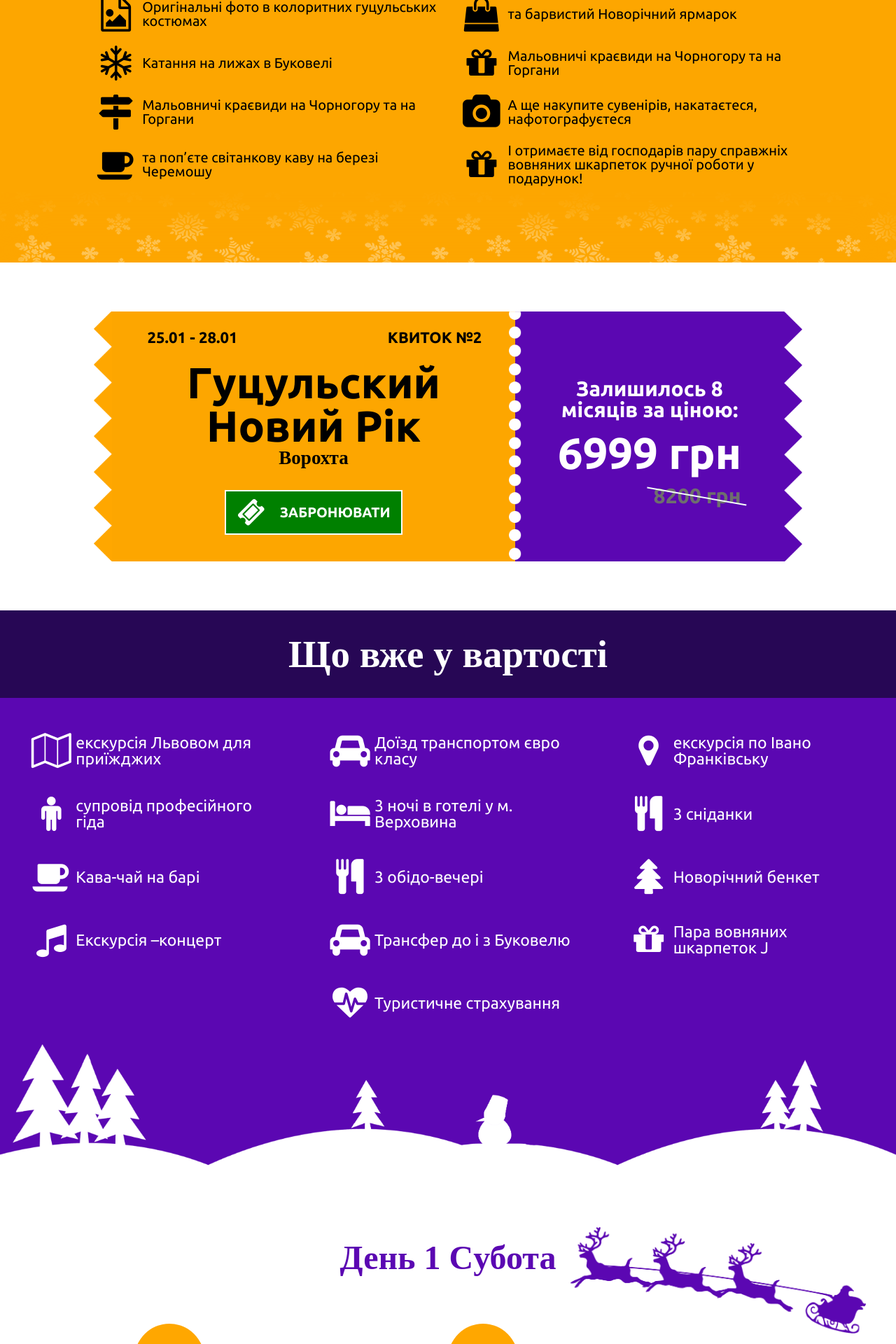
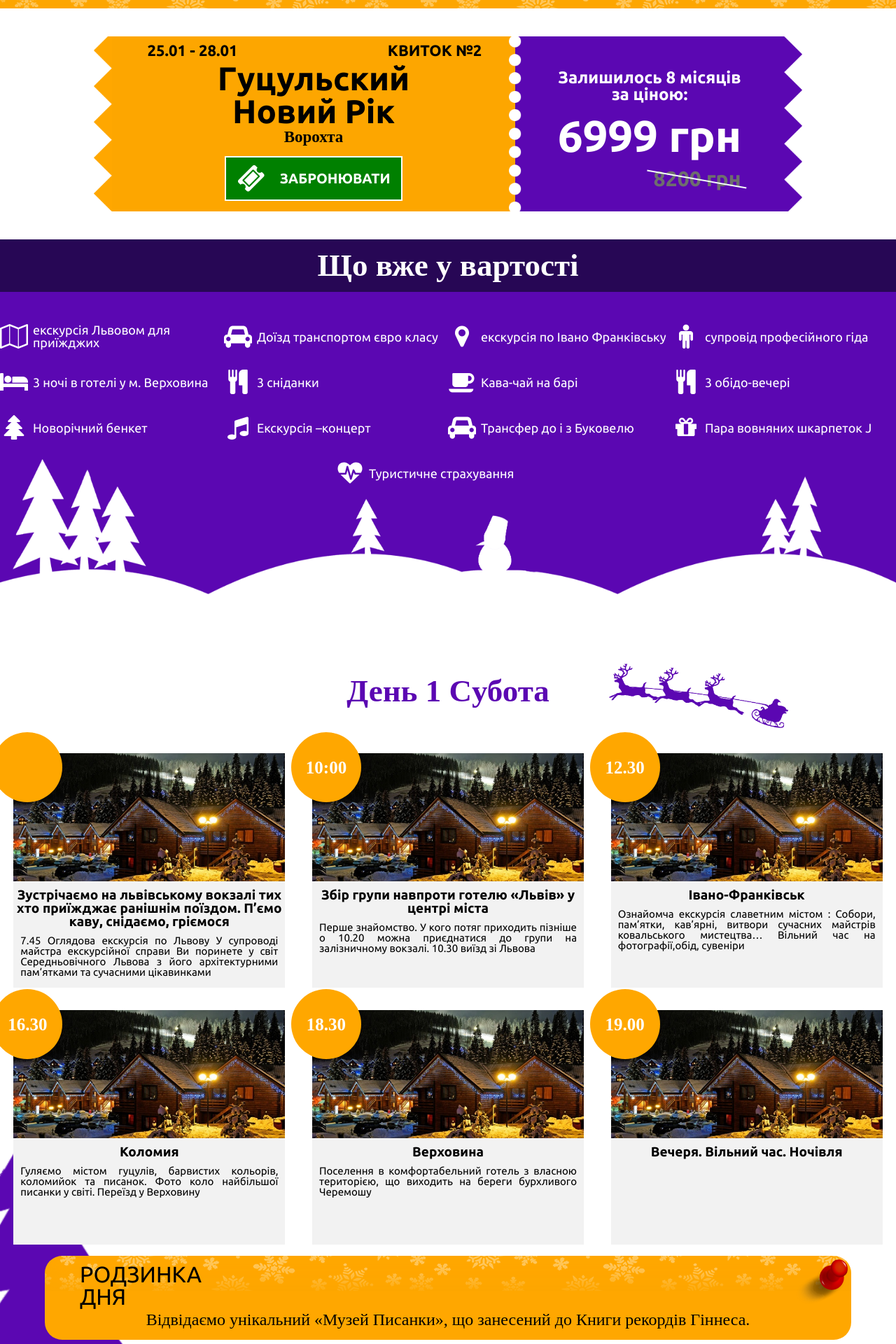
Before and after one commit to alexandrtovmach/vorohta, a PHP site: page / in a window 1280 px wide. Shown: the part 1240-3160 px from the top of the page at 70% size. Run offline with PHP 8.4, Linux system fonts and the light colour scheme; some web fonts are replaced.

Commit message:
changed size of the page

```diff
--- a/index.html
+++ b/index.html
@@ -40,9 +40,8 @@
                 <a class='menu-item'  href="#">ПРО НАС</a>
                 <a class='menu-item'  href="#">ВІДГУКИ</a>
             </div>
-                <p class='header-phoneNumber'>ЗАМОВИТИ 380961112223</p>
+                <p class='header-phoneNumber'>ЗАМОВИТИ +380961112223</p>
                 <div class="hamburger-icon"><i class="fa fa-bars" aria-hidden="true"></i></div>
-
         </header>
 
         <main>
@@ -102,7 +101,7 @@
                         </div>
                         <p class='title'>Гуцульский Новий Рік</p>
                         <p class='city'>Ворохта</p>
-                        <a href="#">
+                        <a href="#" class='registration-button'>
                             <div><i class="fa fa-ticket" aria-hidden="true"></i></div>
                             <p>ЗАБРОНЮВАТИ</p>
                         </a>
@@ -110,7 +109,7 @@
                     <li class='secondPart'>
                         <div class='bullets' style='background-image: url(design/img_pack/clipart/ticket_divider.png)'></div>
                         <div class='triangles-right' style='background-image: url(design/img_pack/clipart/ticket_deco_violet.png)'></div>
-                        <p class='moths-left'>Залишилось 8 місяців за ціною:</p>
+                        <p class='moths-left'>Залишилось 8 місяців<br> за ціною:</p>
                         <p class='price-actual'>6999 грн</p>
                         <p class='price-outOfDated'>8200 грн
                             <span class='cross-line'></span>
@@ -262,7 +261,7 @@
                     <h3>РОДЗИНКА ДНЯ</h3>
                     <p>00:00 З новим 2018 Роком! Запальна Новорічна  гуцульська вечірка</p>
                 </div>
-            </section>
+            </section>'
 
             <section class='Order-button'>
                 <a href="#">
@@ -457,7 +456,5 @@
                 </div>
             </section>
         </footer>
-
-
     </body>
 </html>
--- a/style/mainstyle.css
+++ b/style/mainstyle.css
@@ -184,35 +183,35 @@ main img {
 /*--------snow animation for .section-promise--------- */
 
 .snowflakes-area-top {
-	height: 100px;
+	height: 50px;
 	background-image:  url('../design/img_pack/clipart/snowflakes_white_horizontal_bg.png');
 	animation: snowflakes 15s infinite linear;
-	box-shadow: inset 0em -3em 3em -1em #FDA600;
+	box-shadow: inset 0em -1em 2em 0em #FDA600;
 }
 
 .snowflakes-area-bottom {
-	height: 100px;
+	height: 50px;
 	background-image:  url('../design/img_pack/clipart/snowflakes_white_horizontal_bg.png');
 	animation: snowflakes 15s infinite linear;
-	box-shadow: inset 0 2em 3em 1em rgb(253, 166, 0);
+	box-shadow: inset 0 1em 2em 0em rgb(253, 166, 0);
 }
 
 .title {
 	font-family: "Kurale";
-	font-size: 60px;
+	font-size: 45px;
 	text-align: center;
-	margin-top: -65px;
-	margin-bottom: 50px;
+	margin-top: -40px;
+	margin-bottom: 15px;
 }
 
 .section-promise ul {
 	display: flex;
 	flex-direction: row;
-	justify-content: space-between;
+	justify-content: space-around;
 	flex-wrap: wrap;
 	align-self: center;
 	margin: auto;
-	width: 80%;
+	width: 100%;
 	height: 100%;
 }
 
@@ -221,7 +220,7 @@ main img {
 	flex-direction: row;
 	align-items: center;
 	justify-content: space-between;
-	width: 49%;
+	width: 21%;
 	margin: 10px 0;
 }
 
@@ -235,13 +234,13 @@ main img {
 }
 
 .section-promise ul li div i {
-	font-size: 50px;
+	font-size: 35px;
 }
 
 .section-promise ul li p {
 	flex-grow: 1;
 	font-family: "Ubuntu";
-	font-size: 20px;
+	font-size: 18px;
 	width: 75%;
 	display: flex;
 	flex-direction: row;
@@ -262,7 +261,7 @@ main img {
 	flex-direction: row;
 	justify-content: center;
 	width: 75%;
-	padding: 70px 0;
+	padding: 40px 0;
 	align-self: center;
 }
 
@@ -324,7 +323,7 @@ main img {
 	font-family: "Ubuntu";
 	font-size: 22px;
 	color: black;
-	padding: 20px 0;
+	padding: 3px 0;
 }
 
 .firstPart .title {
@@ -333,13 +332,13 @@ main img {
 	padding: 2px 0;
 	font-family: "Ubuntu";
 	font-weight: bold;
-	font-size: 62px;
+	font-size: 47px;
 	color: black;
 }
 
 .firstPart .city {
 	font-family: "Kurale";
-	font-size: 27px;
+	font-size: 23px;
 	color: black;
 }
 
@@ -352,7 +351,7 @@ main img {
 	background-color: green;
 	border: 2px solid white;
 	padding: 10px 0;
-	margin: 32px 0;
+	margin: 16px 0 9px;
 }
 
 .firstPart p {
@@ -401,7 +400,7 @@ main img {
 
 .secondPart p {
 	font-family: "Ubuntu";
-	font-size: 20px;
+	font-size: 25px;
 	color: white;
 	width: 86%;
 	text-align: center;
@@ -409,7 +408,7 @@ main img {
 }
 
 .secondPart .moths-left {
-	font-size: 30px;
+	font-size: 24px;
 	font-weight: bold;
 	width: 80%;
 }
@@ -470,10 +469,10 @@ main img {
 	text-align: center;
 	font-family: "Kurale";
 	font-weight: bold;
-	font-size: 55px;
+	font-size: 45px;
 	width: 100%;
 	background-color: rgb(39, 7, 85);
-	padding: 35px 0;
+	padding: 15px 0;
 }
 
 .what-included ul {
@@ -486,9 +485,9 @@ main img {
 	flex-wrap: wrap;
 	width: 100%;
 	padding-top: 30px;
-	padding-bottom:276px;
+	padding-bottom:240px;
 	background-image: url('../design/img_pack/clipart/christmas_tree_bg_clipart.png');
-	background-size: 100% auto;
+	background-size: 100% 55%;
 	background-position: bottom;
 	background-repeat: no-repeat;
 
@@ -500,9 +499,9 @@ main img {
 	justify-content: center;
 	align-items: center;
 	align-self: flex-end;
-	width:350px;
-	height: 90px;
-	margin: 0 20px;
+	width:21%;
+	margin: 10px 0;
+	padding: 5px 0;
 }
 
 .what-included ul li div {
@@ -515,7 +514,8 @@ main img {
 }
 
 .what-included ul li div i {
-	font-size: 50px;
+	font-size: 35px;
+	padding: 0 20px;
 	color: white;
 }
 
@@ -525,12 +525,11 @@ main img {
 	flex-direction: row;
 	justify-content: flex-start;
 	align-items: center;
-	height: 100%;
 	width: 70%;
 	min-width: 280px;
 	color: white;
 	font-family: "Ubuntu";
-	font-size: 23px;
+	font-size: 18px;
 }
 
 /*--------------daily-program------------*/
@@ -539,30 +538,20 @@ main img {
 	width: 100%;
 	display: flex;
 	flex-direction: column;
-
+	padding: 17px 0;
 }
 
 
 /*-------------------ORNAMENT---------------------*/
 .first-day {
-    background: url(../design/img_pack/clipart/santa.png) top right 5%, url(../design/img_pack/clipart/tree_bg.png) bottom left;
-    background-size: 33% auto;
+    background: url(../design/img_pack/clipart/santa.png) top 0 right 15%, url(../design/img_pack/clipart/tree_bg.png) bottom left;
+    background-size: 20% auto;
     background-repeat: no-repeat;
-}
-
-.first-day h2,
-.third-day h2,
-.fouth-day h2 {
-	text-align: center;
 }
 
 .second-day {
 	background: url(../design/img_pack/clipart/decoration_bg.png) no-repeat top left,  #5B07B2;
-}
-
-.second-day h2 {
-	text-align: right;
-	padding-right: 80px;
+	background-size: 60%;
 }
 
 .third-day {
@@ -591,11 +580,11 @@ main img {
 }
 
 .daily-program h2 {
-	margin: 20px 0;
 	font-family: "Kurale";
 	font-weight: bold;
-	font-size: 300%;
+	font-size: 45px;
 	color:  #5B07B2;
+	text-align: center;
 }
 
 .fouth-day h2 {
@@ -605,11 +594,11 @@ main img {
 .daily-program ul {
 	margin-top: 50px;
 	align-self: center;
-	width: 70%;
+	width: 100%;
 	display: flex;
 	flex-direction: row;
 	flex-wrap: wrap;
-	justify-content: space-between;
+	justify-content: space-around;;
 	align-items: center;
 }
 
@@ -638,10 +627,10 @@ main img {
 
 .daily-program ul li {
 	position: relative;
-	background: white;
-	width: 33%;
-	height: 409px;
-	margin: 30px;
+	background: #F2F2F2;
+	width: 24%;
+	height: 335px;
+	margin: 16px;
 	z-index: 1;
 }
 
@@ -655,18 +644,18 @@ main img {
 
 .daily-program ul li h3 {
 	font-family: "Ubuntu";
-	font-size: 27px;
+	font-size: 19px;
 	font-weight: bold;
 	text-align: center;
-	margin: 18px 0;
+	margin: 10px 0;
 }
 
 
 .daily-program ul li p {
 	font-family: "Ubuntu";
-	padding: 0 10px 25px;
-	font-size: 16px;
+	font-size: 15px;
 	text-align: justify;
+	padding: 0 10px;
 }
 
 .daily-block-footer {
@@ -677,21 +666,20 @@ main img {
 	width: 90%;
 	background-color: rgb(255, 167, 0);
 	align-self: center;
-	margin: 50px 0;
 	border-radius: 25px;
 }
 
 .daily-block-footer img {
 	position: absolute;
-	top: -60px;
+	top: -70px;
 	right: 5px;
-	width: 100px;
+	width: 75px;
 }
 
 
 .daily-block-footer h3 {
 	font-family: "Ubuntu";
-	font-size: 40px;
+	font-size: 32px;
 	text-align: left;
 	margin-left: 50px;
 	margin-top:-40px;
@@ -701,8 +689,8 @@ main img {
 .daily-block-footer p {
 	width: 85%;
 	text-align: center;
-	font-size: 30px;
-	padding: 5px 0 25px;
+	font-size: 24px;
+	padding: 5px 0 17px;
 	font-family: "Kurale";
 	align-self: center;
 }
```
Also changed, not shown: other parts of style/mainstyle.css (+26 -23 lines), design/img_pack/bukovel.jpg (added).
